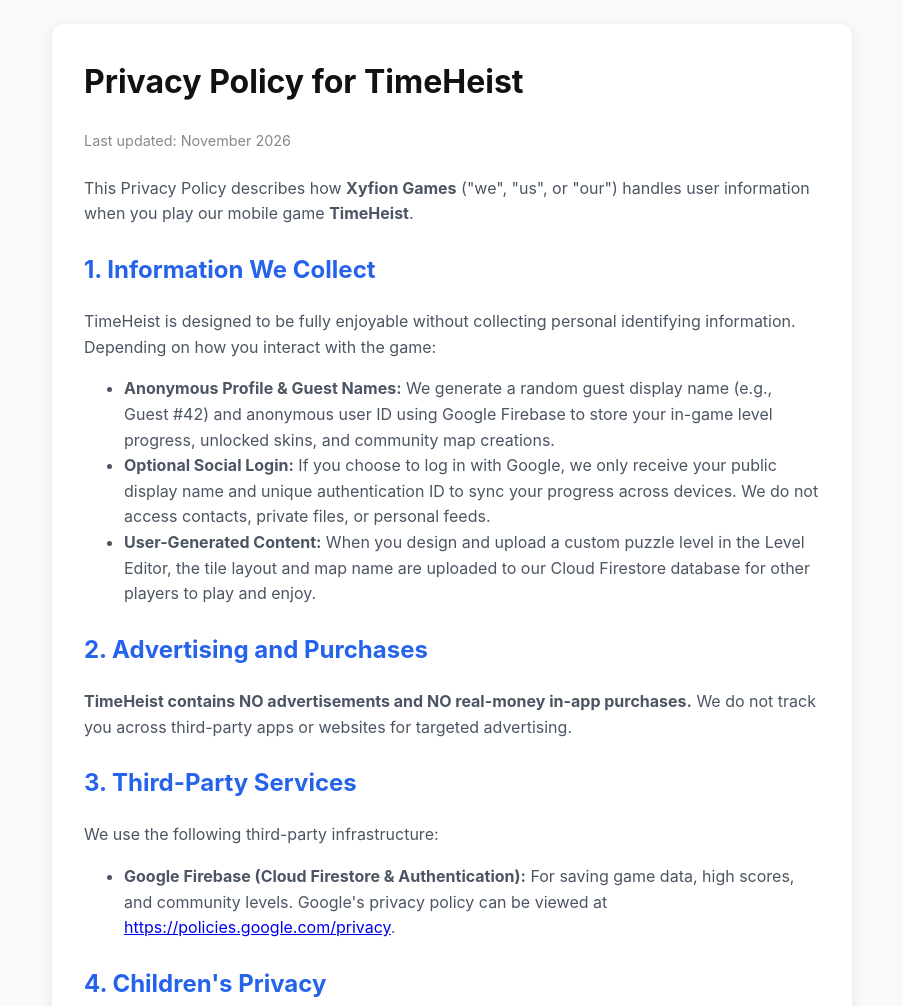
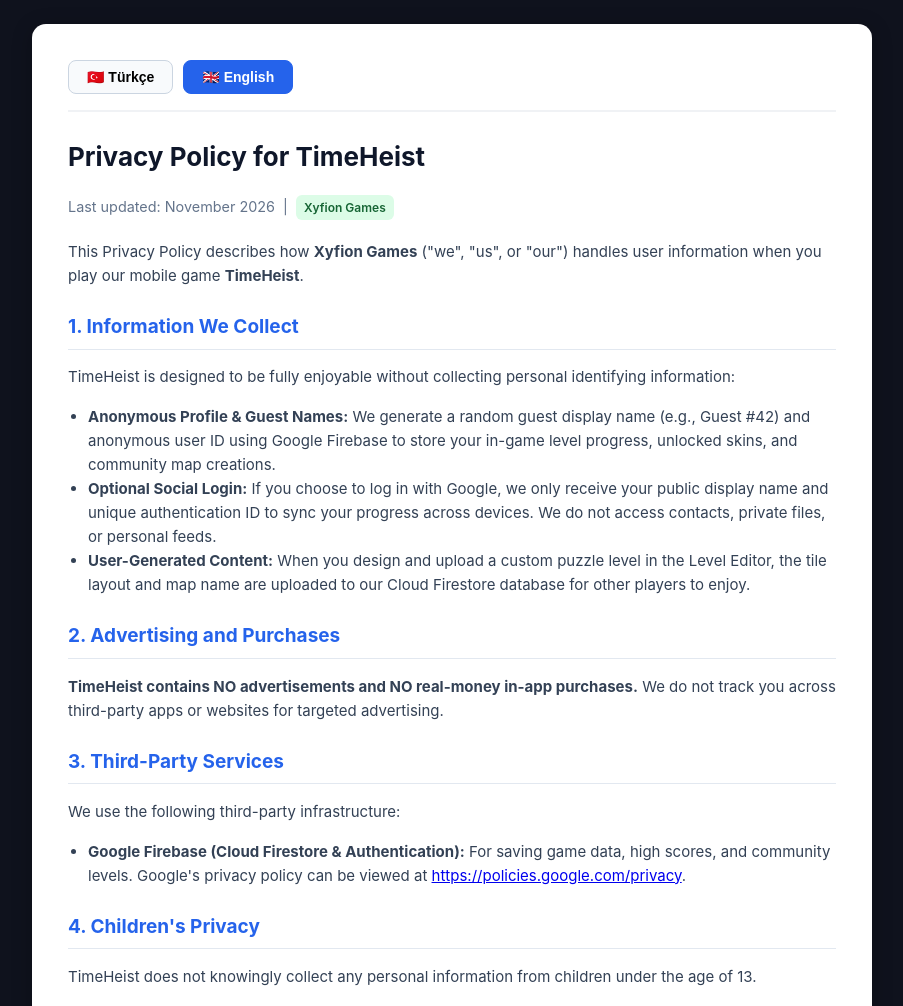
Before and after one commit to xyfion-gif/timeheist-privacy, a plain HTML site: page index.html in a window 1280 px wide. Shown: the top 1006 px of the page, without its empty margins (188-1091 px from the left). Drawn offline with Linux system fonts and the light colour scheme.

Commit message:
Update index.html

```diff
--- a/index.html
+++ b/index.html
@@ -1,44 +1,121 @@
 <!DOCTYPE html>
-<html lang="en">
+<html lang="tr">
 <head>
   <meta charset="UTF-8">
   <meta name="viewport" content="width=device-width, initial-scale=1.0">
-  <title>Privacy Policy - TimeHeist</title>
+  <title>Privacy Policy / Gizlilik Politikası - TimeHeist</title>
   <style>
     body {
       font-family: -apple-system, BlinkMacSystemFont, "Segoe UI", Roboto, Helvetica, Arial, sans-serif;
       line-height: 1.6;
       color: #333;
-      max-width: 800px;
+      max-width: 840px;
       margin: 0 auto;
       padding: 24px;
-      background-color: #f9f9fb;
+      background-color: #0f121d;
     }
     .container {
       background: #ffffff;
-      padding: 32px;
-      border-radius: 12px;
-      box-shadow: 0 2px 12px rgba(0,0,0,0.08);
+      padding: 36px;
+      border-radius: 14px;
+      box-shadow: 0 4px 20px rgba(0,0,0,0.25);
     }
-    h1 { color: #111; margin-top: 0; }
-    h2 { color: #2563eb; margin-top: 24px; }
-    p, li { color: #4b5563; }
-    .updated { color: #888; font-size: 0.9em; margin-bottom: 24px; }
+    .lang-switch {
+      display: flex;
+      gap: 10px;
+      margin-bottom: 24px;
+      padding-bottom: 16px;
+      border-bottom: 2px solid #f0f2f5;
+    }
+    .lang-btn {
+      padding: 8px 18px;
+      border: 1px solid #cbd5e1;
+      border-radius: 8px;
+      background: #f8fafc;
+      font-weight: 600;
+      cursor: pointer;
+      font-size: 14px;
+      transition: all 0.2s ease;
+    }
+    .lang-btn.active {
+      background: #2563eb;
+      color: #ffffff;
+      border-color: #2563eb;
+    }
+    h1 { color: #0f172a; margin-top: 0; font-size: 26px; }
+    h2 { color: #2563eb; margin-top: 24px; font-size: 19px; border-bottom: 1px solid #e2e8f0; padding-bottom: 6px; }
+    p, li { color: #334155; font-size: 15px; }
+    ul { padding-left: 20px; }
+    .updated { color: #64748b; font-size: 0.9em; margin-bottom: 20px; }
+    .hidden { display: none; }
+    .badge {
+      display: inline-block;
+      background: #dcfce7;
+      color: #166534;
+      padding: 3px 8px;
+      border-radius: 6px;
+      font-size: 12px;
+      font-weight: 600;
+    }
   </style>
 </head>
 <body>
   <div class="container">
+
+    <!-- Dil Değiştirici Butonlar -->
+    <div class="lang-switch">
+      <button class="lang-btn active" id="btn-tr" onclick="setLang('tr')">🇹🇷 Türkçe</button>
+      <button class="lang-btn" id="btn-en" onclick="setLang('en')">🇬🇧 English</button>
+    </div>
+
+    <!-- TÜRKÇE BÖLÜM -->
+    <div id="content-tr">
+      <h1>TimeHeist Gizlilik Politikası</h1>
+      <div class="updated">Son Güncelleme: Kasım 2026 &nbsp;|&nbsp; <span class="badge">Xyfion Games</span></div>
+
+      <p>Bu Gizlilik Politikası, <strong>Xyfion Games</strong> ("biz" veya "bizim") tarafından geliştirilen <strong>TimeHeist</strong> mobil oyununu oynadığınızda bilgilerinizin nasıl işlendiğini açıklamaktadır.</p>
+
+      <h2>1. Toplanan Bilgiler</h2>
+      <p>TimeHeist, kişisel kimliğinizi ortaya çıkaracak hiçbir özel veriyi toplamadan keyifle oynanabilecek şekilde tasarlanmıştır:</p>
+      <ul>
+        <li><strong>Anonim Oyuncu Profili ve Misafir Adları:</strong> Bölüm ilerlemenizi, açtığınız kostümleri ve topluluk haritası kreasyonlarınızı kaydetmek için Google Firebase üzerinden rastgele bir misafir adı (Örn: Misafir #42) ve anonim kullanıcı kimliği oluşturulur.</li>
+        <li><strong>İsteğe Bağlı Google ile Giriş:</strong> Oyunda isteğe bağlı olarak Google hesabınızla giriş yaparsanız, ilerlemenizi cihazlar arasında eşitlemek amacıyla yalnızca herkese açık görünen adınız ve benzersiz kimlik belirteciniz kullanılır. Rehberinize, fotoğraflarınıza veya özel dosyalarınıza kesinlikle erişilmez.</li>
+        <li><strong>Kullanıcı Tarafından Üretilen İçerik (Topluluk Haritaları):</strong> Harita Düzenleyicide yeni bir bulmaca tasarlayıp paylaştığınızda; harita yerleşimi ve harita ismi, diğer oyuncuların oynayabilmesi için Cloud Firestore veritabanımıza yüklenir.</li>
+      </ul>
+
+      <h2>2. Reklamlar ve Satın Alımlar</h2>
+      <p><strong>TimeHeist içerisinde HİÇBİR REKLAM bulunmamaktadır ve GERÇEK PARA ile uygulama içi satın alma YOKTUR.</strong> Hedefli reklamcılık amacıyla üçüncü taraf uygulama veya web siteleri üzerinden kullanıcı takibi yapılmaz.</p>
+
+      <h2>3. Üçüncü Taraf Hizmetleri</h2>
+      <p>Oyunumuz güvenli ve kesintisiz bulut hizmeti için aşağıdaki altyapıyı kullanır:</p>
+      <ul>
+        <li><strong>Google Firebase (Cloud Firestore & Authentication):</strong> Oyun kayıtları, liderlik tablosu ve topluluk haritaları için kullanılır. Google gizlilik politikasına <a href="https://policies.google.com/privacy" target="_blank" rel="noopener">buradan</a> ulaşabilirsiniz.</li>
+      </ul>
+
+      <h2>4. Çocukların Gizliliği</h2>
+      <p>TimeHeist, 13 yaşın altındaki çocuklardan bilerek herhangi bir kişisel veri toplamaz. Oyunumuz her yaş grubunun güvenle oynayabileceği aile dostu bir yapıdadır.</p>
+
+      <h2>5. Veri Saklama ve Silme Hakkı</h2>
+      <p>Cihaz ayarlarınızdan uygulama verilerini temizleyerek yerel oyun kayıtlarınızı dilediğiniz an sıfırlayabilirsiniz. Toplulukta paylaştığınız haritaların veya bulut profilinizin silinmesini talep etmek için bizimle e-posta yoluyla iletişime geçebilirsiniz.</p>
+
+      <h2>6. İletişim</h2>
+      <p>Bu Gizlilik Politikası ile ilgili herhangi bir sorunuz, öneriniz veya talebiniz olursa bizimle iletişime geçebilirsiniz:<br>
+      <strong>E-Posta:</strong> <a href="mailto:xyfion@xyfion.com">xyfion@xyfion.com</a></p>
+    </div>
+
+    <!-- İNGİLİZCE BÖLÜM -->
+    <div id="content-en" class="hidden">
       <h1>Privacy Policy for TimeHeist</h1>
-    <div class="updated">Last updated: November 2026</div>
+      <div class="updated">Last updated: November 2026 &nbsp;|&nbsp; <span class="badge">Xyfion Games</span></div>
 
       <p>This Privacy Policy describes how <strong>Xyfion Games</strong> ("we", "us", or "our") handles user information when you play our mobile game <strong>TimeHeist</strong>.</p>
 
       <h2>1. Information We Collect</h2>
-    <p>TimeHeist is designed to be fully enjoyable without collecting personal identifying information. Depending on how you interact with the game:</p>
+      <p>TimeHeist is designed to be fully enjoyable without collecting personal identifying information:</p>
       <ul>
         <li><strong>Anonymous Profile & Guest Names:</strong> We generate a random guest display name (e.g., Guest #42) and anonymous user ID using Google Firebase to store your in-game level progress, unlocked skins, and community map creations.</li>
         <li><strong>Optional Social Login:</strong> If you choose to log in with Google, we only receive your public display name and unique authentication ID to sync your progress across devices. We do not access contacts, private files, or personal feeds.</li>
-      <li><strong>User-Generated Content:</strong> When you design and upload a custom puzzle level in the Level Editor, the tile layout and map name are uploaded to our Cloud Firestore database for other players to play and enjoy.</li>
+        <li><strong>User-Generated Content:</strong> When you design and upload a custom puzzle level in the Level Editor, the tile layout and map name are uploaded to our Cloud Firestore database for other players to enjoy.</li>
       </ul>
 
       <h2>2. Advertising and Purchases</h2>
@@ -51,14 +128,41 @@
       </ul>
 
       <h2>4. Children's Privacy</h2>
-    <p>TimeHeist does not knowingly collect any personal information from children under the age of 13. If you believe that your child has provided us with personal information, please contact us so we can immediately delete it.</p>
+      <p>TimeHeist does not knowingly collect any personal information from children under the age of 13.</p>
 
       <h2>5. Data Retention & Deletion</h2>
-    <p>You can clear your local game data at any time by clearing the application storage in your device settings. To request deletion of community-submitted maps or cloud profile data, please contact us.</p>
+      <p>You can clear your local game data at any time by clearing application storage in your device settings. To request deletion of community-submitted maps or cloud profile data, please contact us.</p>
 
       <h2>6. Contact Us</h2>
-    <p>If you have any questions or suggestions regarding this Privacy Policy, please contact us at:<br>
-    <strong>Email:</strong> xyfion@xyfion.com</p>
+      <p>If you have any questions regarding this Privacy Policy, please contact us at:<br>
+      <strong>Email:</strong> <a href="mailto:xyfion@xyfion.com">xyfion@xyfion.com</a></p>
     </div>
+
+  </div>
+
+  <script>
+    function setLang(lang) {
+      const tr = document.getElementById('content-tr');
+      const en = document.getElementById('content-en');
+      const btnTr = document.getElementById('btn-tr');
+      const btnEn = document.getElementById('btn-en');
+
+      if (lang === 'tr') {
+        tr.classList.remove('hidden');
+        en.classList.add('hidden');
+        btnTr.classList.add('active');
+        btnEn.classList.remove('active');
+      } else {
+        tr.classList.add('hidden');
+        en.classList.remove('hidden');
+        btnTr.classList.remove('active');
+        btnEn.classList.add('active');
+      }
+    }
+
+    if (!navigator.language.startsWith('tr')) {
+      setLang('en');
+    }
+  </script>
 </body>
 </html>
```
Lines whose indentation alone changed are shown as unchanged.
